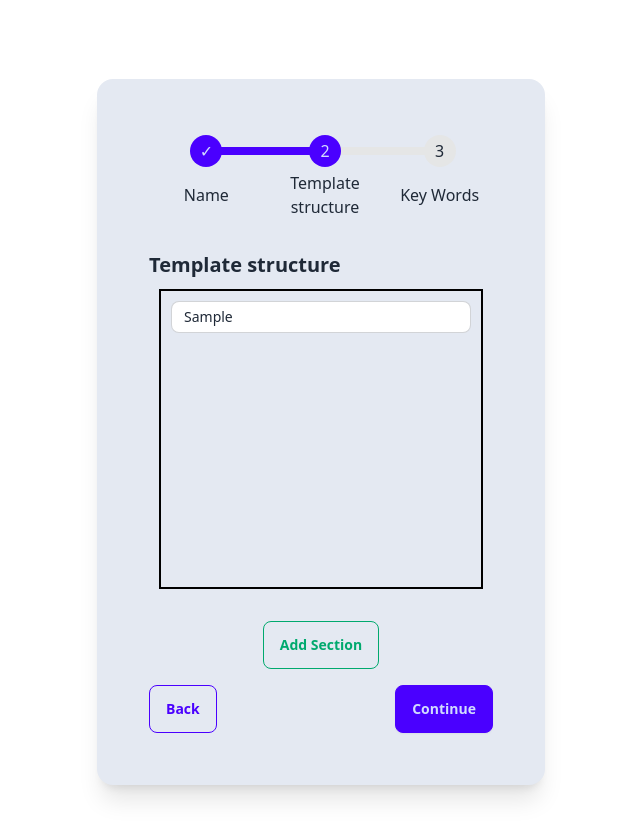
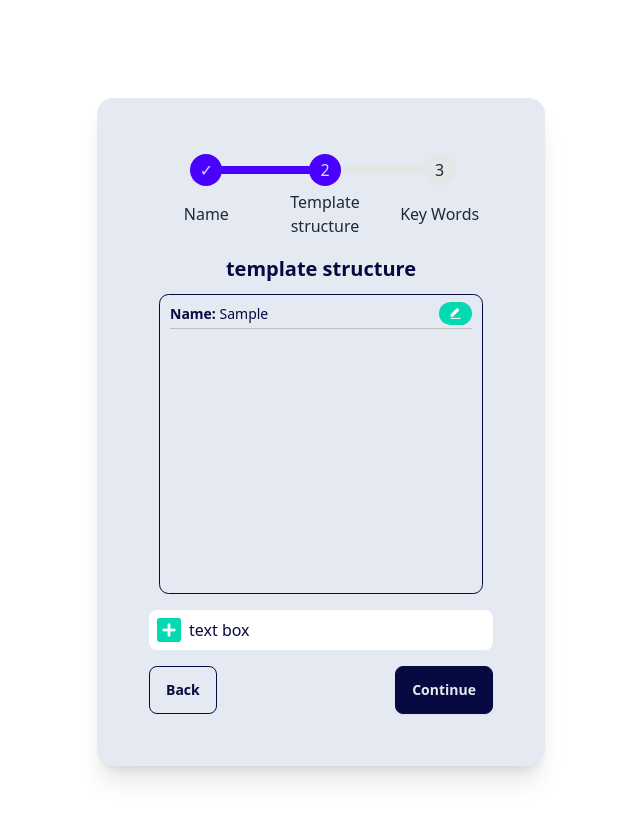
Before and after one commit to ruppinCgroup63/Spoken, a React (Vite) app: page /CreateTemplate in a window 1280 px wide. Both pictures are taken after typing "Sample", "Sample" into the empty fields and a click on the button "Continue". Shown: the top 838 px of the page, without its empty margins (319-959 px from the left). Built offline with nearby package versions, Linux system fonts and the light colour scheme.

Commit message:
template2 style

```diff
--- a/src/FuncComps/CreateTemplate.jsx/FCCreateTemplate.jsx
+++ b/src/FuncComps/CreateTemplate.jsx/FCCreateTemplate.jsx
@@ -109,7 +109,7 @@ function CreateTemplate() {
                   textOverflow: "ellipsis",
 
                 }}
-                className="steps"
+                className="steps space-x-2 mb-4"
               >
                 <div
                   style={{ marginRight: "1rem" }}
--- a/src/FuncComps/CreateTemplate.jsx/FCCreateTemplate2.jsx
+++ b/src/FuncComps/CreateTemplate.jsx/FCCreateTemplate2.jsx
@@ -12,6 +12,10 @@ function CreateTemplate2() {
   const [items, setItems] = useState(state.items || []);
   const [template, setTemplate] = useState(state.template || { name: "" });
 
+  const changeTemplateName = () =>{
+    setTemplate({ ...template, name: e.target.value })
+
+  }
   const addItem = useCallback((type) => {
     const id = Math.random().toString(36).substring(2, 9);
     setItems((items) => [
@@ -65,27 +69,80 @@ function CreateTemplate2() {
                 <div className="step step-primary">Template structure</div>
                 <div className="step">Key Words</div>
               </div>
-              <h3 className="card-title text-dark-blue-500">
-                Template structure
+              <h3
+                className="text-dark-blue-500"
+                style={{
+                  margin: "0 auto",
+                  textAlign: "center",
+                  fontSize: "20px",
+                  color: "#070A40",
+                }}
+              >
+                <b>template structure</b>
               </h3>
               <div
                 style={{
                   margin: "10px",
                   padding: "10px",
                   minHeight: "300px",
-                  border: "2px solid black",
+                  border: "1px solid #070A40",
                   position: "relative",
+                  borderRadius: "0.6rem",
                 }}
               >
-                <input
-                  type="text"
-                  className="input input-bordered input-sm w-full"
-                  value={template.name}
-                  placeholder="Template Name"
-                  onChange={(e) =>
-                    setTemplate({ ...template, name: e.target.value })
-                  }
-                />
+                 {/*צריך לעשות את הכפתור עריכה */}
+                <div style={{ display: "flex", alignItems: "center" }}>
+                  <span
+                    style={{
+                      marginRight: "auto",
+                      fontSize: "14px",
+                      color: "#070A40",
+                      position: "relative",
+                      top: "-3px"
+                    }}
+                  >
+                    <b>Name:</b> {template.name}
+                  </span>
+                  <button
+                    style={{
+                      backgroundColor: "#04D9B2",
+                      color: "#E4E9F2",
+                      border: "none",
+                      borderRadius: "4px",
+                      padding: "5px 10px",
+                      cursor: "pointer",
+                      borderRadius: '6rem',
+                      position: "relative",
+                      top: "-3px"
+                    }}
+                    onClick={() => {
+                      <input
+                        type="text"
+                        value={template.name}
+                        onChange={(e) => setTemplate({ ...template, name: e.target.value })}
+                        style={{
+                          border: "1px solid #ccc",
+                          borderRadius: "4px",
+                          padding: "5px",
+                        }}
+                      />
+                    }}
+                  >
+                    <img
+                      src="/public/createTemplate/Edit.png"
+                      alt="Error"
+                      onClick={()=>changeTemplateName}
+                    />
+                  </button>
+                </div>
+                <div
+                  style={{
+                    borderBottom: "1px solid silver",
+                    width: "100%",
+                    marginBottom: "2rem",
+                  }}
+                ></div>
+
                 {items.map((item, index) => (
                   <DraggableItem_ForTemplate2
                     key={item.id}
@@ -97,28 +154,39 @@ function CreateTemplate2() {
                   />
                 ))}
               </div>
-              <div
-                className="flex gap-2 justify-center"
-                style={{ marginTop: "2rem" }}
-              >
-                <button
-                  type="button"
-                  className="btn btn-success btn-outline"
+
+
+              <div className="flex items-center justify-start mt-6 bg-white p-2 rounded-lg">
+                <img
+                  src="/public/createTemplate/add_box.png"
+                  alt="Error"
                   onClick={() => addItem("textarea")}
-                >
-                  Add Section
-                </button>
+                />
+                <span style={{marginLeft:'0.5rem',color:"#070A40"}}>
+                   text box
+                   </span>
               </div>
+
 
               <div className="flex justify-between mt-6">
                 <button
                   type="button"
                   onClick={() => navigate("/CreateTemplate")}
                   className="btn btn-outline btn-primary"
+                  style={{
+                    color: "#070A40",
+                    backgroundColor: "rgba(255, 255, 255, 0)",
+                    borderColor: "#070A40",
+                  }}
                 >
                   Back
                 </button>
-                <button type="submit" className="btn btn-primary">
+                <button type="submit" className="btn btn-primary"
+                  style={{
+                    backgroundColor: "#070A40",
+                    color: "#E4E9F2",
+                    borderColor: "#070A40",
+                  }}>
                   Continue
                 </button>
               </div>
--- a/src/FuncComps/CreateTemplate.jsx/FCCreateTemplate3.jsx
+++ b/src/FuncComps/CreateTemplate.jsx/FCCreateTemplate3.jsx
@@ -2,7 +2,6 @@ import React, { useState, useCallback } from "react";
 import { useLocation, useNavigate } from "react-router-dom";
 import { DndProvider } from "react-dnd";
 import { HTML5Backend } from "react-dnd-html5-backend";
-//import { ResizableBox } from "react-resizable";
 import "react-resizable/css/styles.css";
 import "./createTemplat3.css";
 import DraggableItem from "./CreateBlockForTemplate3";
@@ -14,6 +13,11 @@ function CreateTemplate3() {
   const [template, setTemplate] = useState(
     state.template || { name: "", description: "", isPublic: false }
   );
+  const [isOpen, setIsOpen] = useState(false);
+
+  const handleToggle = () => {
+    setIsOpen(!isOpen);
+  };
 
   const updateItem = useCallback(
     (index, field, value) => {
@@ -49,8 +53,12 @@ function CreateTemplate3() {
         >
           <div className="card-body flex items-center justify-center">
             <form onSubmit={handleSubmit} className="space-y-4">
-              <div className="steps space-x-2 mb-4" >
-                <div className="step step-primary" data-content="✓">
+              <div className="steps space-x-2 mb-4">
+                <div
+                  className="step step-primary"
+                  style={{ color: "#070A40" }}
+                  data-content="✓"
+                >
                   Name
                 </div>
                 <div className="step step-primary" data-content="✓">Structure</div>
@@ -84,9 +92,10 @@ function CreateTemplate3() {
                       marginRight: "auto",
                       fontSize: "14px",
                       color: "#070A40",
+                      position: "relative",
+                      top: "-3px"
                     }}
                   >
-                    {" "}
                     <b>Name:</b> {template.name}
                   </span>
                 </div>
@@ -97,7 +106,58 @@ function CreateTemplate3() {
                     marginBottom: "2rem",
                   }}
                 ></div>
+                {/* חלק של מילת המפתח מתחת ל-Name */}
+                <div
+                  style={{
+                    display: "flex",
+                    alignItems: "center",
+                    position: "relative",
+                  }}
+                >
+                  <span style={{ marginRight: "auto", color: "#070A40" }}>
+                    <span style={{ color: "red" }}>
+                      <b>*</b>
+                    </span>{" "}
+                    <b>Defining keywords</b>
+                  </span>
+                  <div className="info-container">
+                    <span
+                      style={{ color: "#2D37EC" }}
+                      className={`cursor-pointer info-title ${
+                        isOpen ? "open" : ""
+                      }`}
+                      onClick={() => setIsOpen(!isOpen)}
+                    >
+                      More info
+                      <span
+                        className={`arrow ${
+                          isOpen ? "arrow-up" : "arrow-down"
+                        }`}
+                      ></span>
+                    </span>
+                  </div>
+                </div>
+                {isOpen && (
+                  <div>
+                    <p className="keyWordP">
+                      In this page, you need to define a keyword for each block.
+                      The keyword will assist you during the automated
+                      transcription process. When you speak the keyword, the
+                      transcription will start writing into that specific block.
+                      By default, the text's title is set as the keyword, but
+                      you can change it to any word you prefer.
+                    </p>
+                  </div>
+                )}
+                <div
+                  style={{
+                    borderBottom: "1px solid silver",
+                    width: "100%",
+                    marginBottom: "2rem",
+                  }}
+                ></div>
 
+                {/* יתר הקוד נשאר כרגיל */}
                 <div className="container">
                   {items.map((item, index) => (
                     <DraggableItem
```
Also changed, not shown: public/createTemplate/Edit.png (added), public/createTemplate/add_box.png (added).
